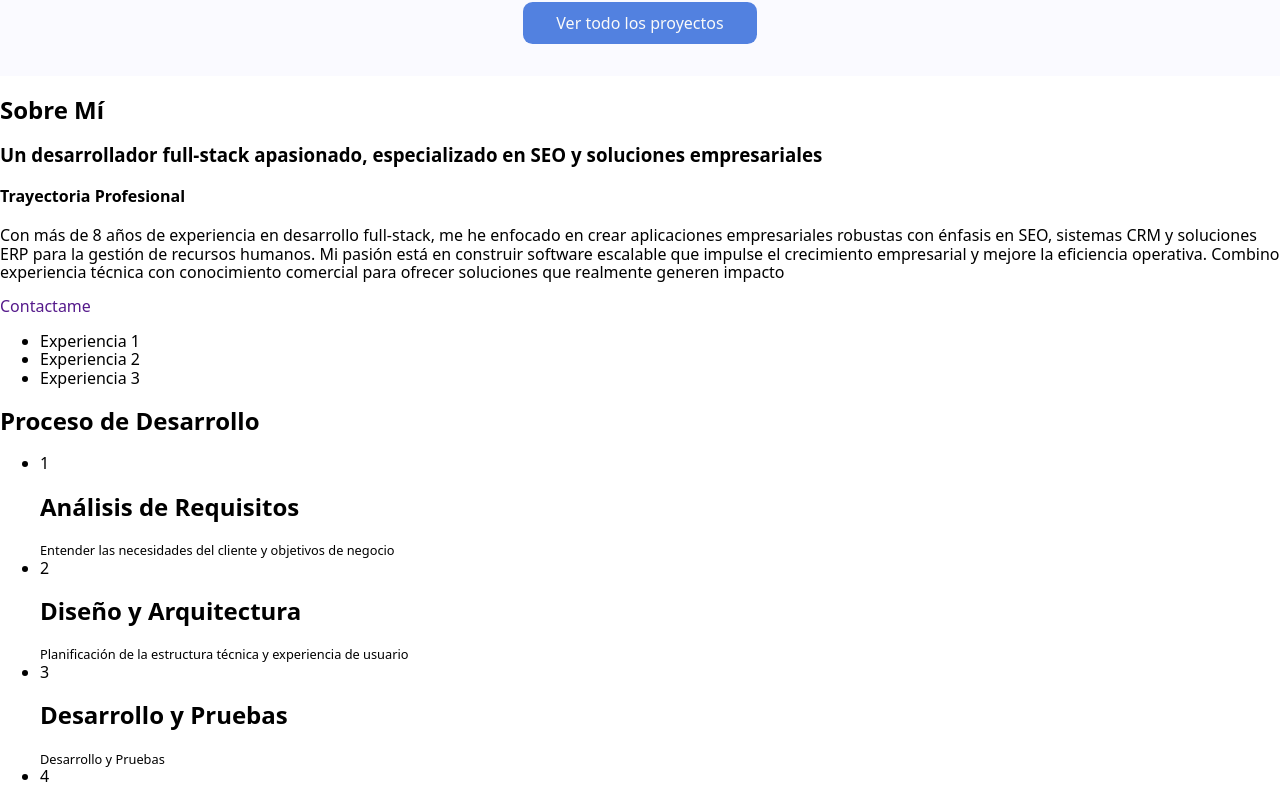
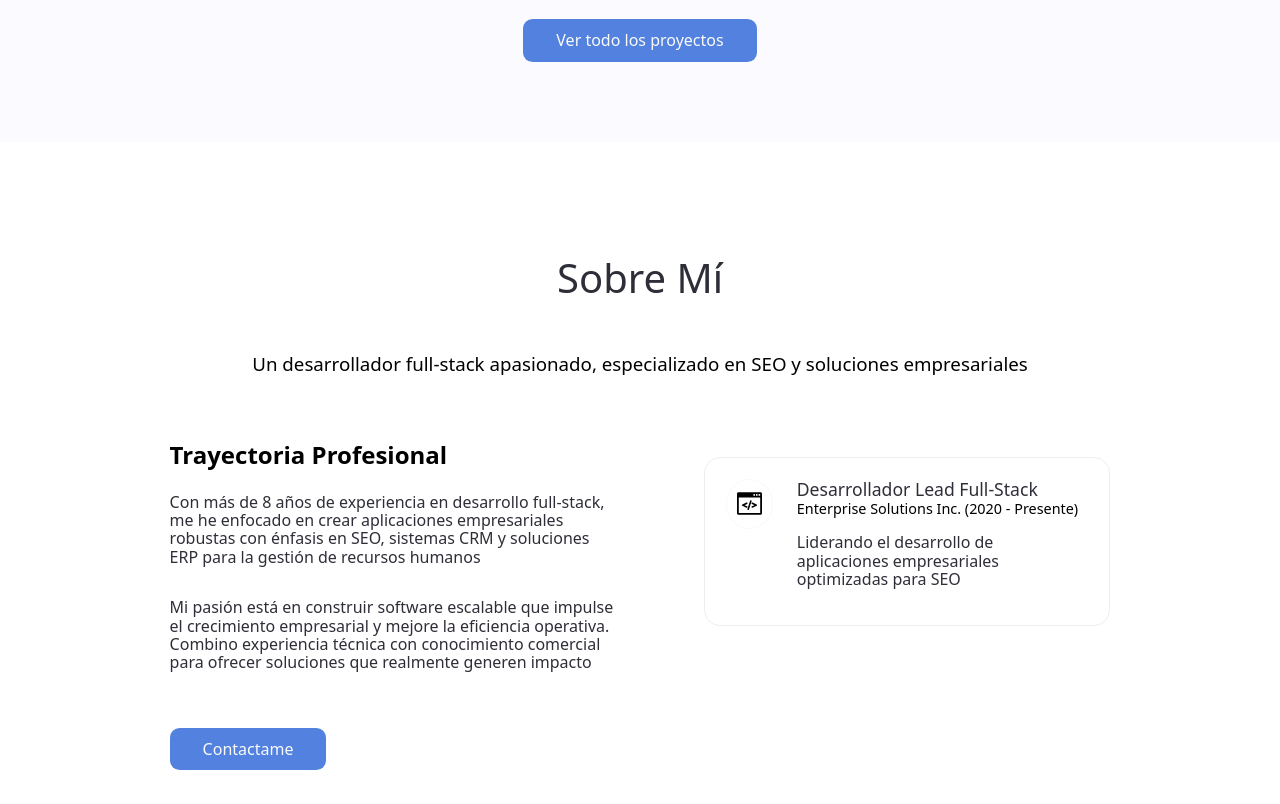
Before and after one commit to djvarela/portafolio, a React (Vite) app: page / in a window 1280 px wide. Shown: the part 1496-2300 px from the top of the page. Built offline with nearby package versions, Linux system fonts and the light colour scheme.

Commit message:
about me terminado

```diff
--- a/public/assets/css/styles.css
+++ b/public/assets/css/styles.css
@@ -169,19 +169,17 @@ header.scrollHeader {
   }
 }
 
-/* ##### */
 
-.projects {
-  padding: 1rem;
-  background-color: var(--background);
+.projects,
+.aboutMe {
+
   display: flex;
   flex-direction: column;
   justify-content: center;
   align-items: center;
-  padding: 2rem;
+  padding: 5rem 2rem;
 
   h2 {
-    margin-top: 4rem;
     font-size: 2.5rem;
     font-weight: 500;
     color: var(--textColorBlack);
@@ -190,6 +188,14 @@ header.scrollHeader {
   h3 {
     font-weight: 200;
   }
+}
+
+
+/* ##### */
+
+.projects {
+  background-color: var(--background);
+
 
   >ul {
     display: grid;
@@ -253,6 +259,118 @@ header.scrollHeader {
   }
 }
 
+/* ##### */
+
+.aboutMe {
+
+  .aboutMe-contentainer {
+    margin-top: 2rem;
+    display: flex;
+    gap: 1rem;
+    width: 80%;
+    gap: 1rem;
+
+    .aboutMe-info,
+    .experience {
+      width: 50%;
+      display: flex;
+      justify-content: flex-start;
+      flex-direction: column;
+      padding: 1rem;
+
+    }
+
+    .aboutMe-info {
+      align-items: flex-start;
+      gap: 1rem;
+
+      h4 {
+        margin-top: 0;
+        margin-bottom: 0;
+        font-size: 1.5rem;
+      }
+
+      p {
+        color: var(--textColorBlack);
+        margin: .5rem 0;
+      }
+
+      a {
+        margin-top: 2rem;
+      }
+    }
+
+    .experience {
+
+      ul {
+        display: flex;
+        flex-direction: column;
+        gap: 1rem;
+        list-style: none;
+
+        li {
+          display: flex;
+          padding: 1.3rem;
+          border: 1px solid #eee;
+          border-radius: 1rem;
+          gap: 1.5rem;
+
+          .info-experience {
+
+            h2 {
+              margin-top: 0;
+              margin-bottom: .1rem;
+              font-size: 1.1rem;
+            }
+
+            h3 {
+              margin: 0;
+              font-size: .9rem;
+              font-weight: 400;
+            }
+
+            p {
+              color: var(--textColorBlack);
+              font-size: 1rem;
+              width: 95%;
+            }
+          }
+
+          .icon-experience {
+            width: 50px;
+            height: 50px;
+            display: flex;
+            align-items: center;
+            padding: 10px;
+            justify-content: center;
+            border-radius: 50%;
+            border: 1px solid #f9f9f9;
+
+            img {
+              object-fit: scale-down;
+              width: 25px;
+              height: 25px;
+            }
+          }
+        }
+
+        li:hover {
+          box-shadow: 1px 1px 1rem #eee;
+        }
+      }
+    }
+
+  }
+}
+
+
+
+
+
+
+
+
+
 @media (width >=1024px) {
   .projects {
     ul {
--- a/src/components/home/AboutMe.tsx
+++ b/src/components/home/AboutMe.tsx
@@ -1,35 +1,49 @@
 export const AboutMe = () => {
   return (
-    <section>
+    <section className="aboutMe">
       <h2>Sobre Mí</h2>
       <h3>
         Un desarrollador full-stack apasionado, especializado en SEO y
         soluciones empresariales
       </h3>
 
+      <div className="aboutMe-contentainer">
+
+
         <div className="aboutMe-info">
           <h4>Trayectoria Profesional</h4>
           <p>
             Con más de 8 años de experiencia en desarrollo full-stack, me he
             enfocado en crear aplicaciones empresariales robustas con énfasis en
-          SEO, sistemas CRM y soluciones ERP para la gestión de recursos
-          humanos. Mi pasión está en construir software escalable que impulse el
+            SEO, sistemas CRM y soluciones ERP para la gestión de recursos humanos</p>
+          <p>
+            Mi pasión está en construir software escalable que impulse el
             crecimiento empresarial y mejore la eficiencia operativa. Combino
             experiencia técnica con conocimiento comercial para ofrecer soluciones
             que realmente generen impacto
           </p>
-        <span>
-            <a href="">Contactame</a>
 
-        </span>
+          <a href="#contacto" className="button-primary">Contactame</a>
+
         </div>
         <div className="experience">
+
           <ul>
-            <li>Experiencia 1 </li>
-            <li>Experiencia 2</li>
-            <li>Experiencia 3</li>
+            <li>
+              <div className="icon-experience" style={{ background: "" }}>
+                <img src="/images/soft.svg" alt="icon" width="30" />
+              </div>
+              <div className="info-experience">
+                <h2>Desarrollador Lead Full-Stack</h2>
+                <h3>Enterprise Solutions Inc. (2020 - Presente)</h3>
+                <p>Liderando el desarrollo de aplicaciones empresariales optimizadas para SEO</p>
+              </div>
+            </li>
           </ul>
         </div>
+
+      </div>
+
     </section>
   );
 };
```
Lines whose indentation alone changed are shown as unchanged.
